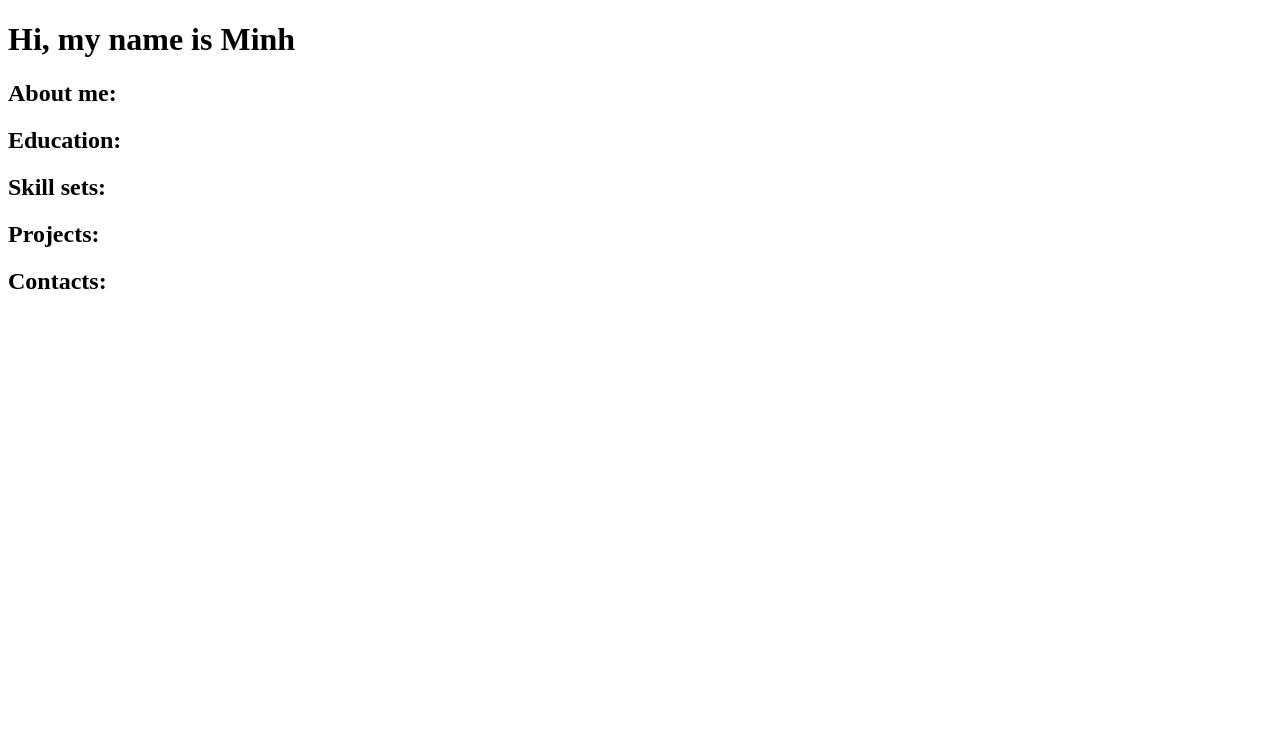
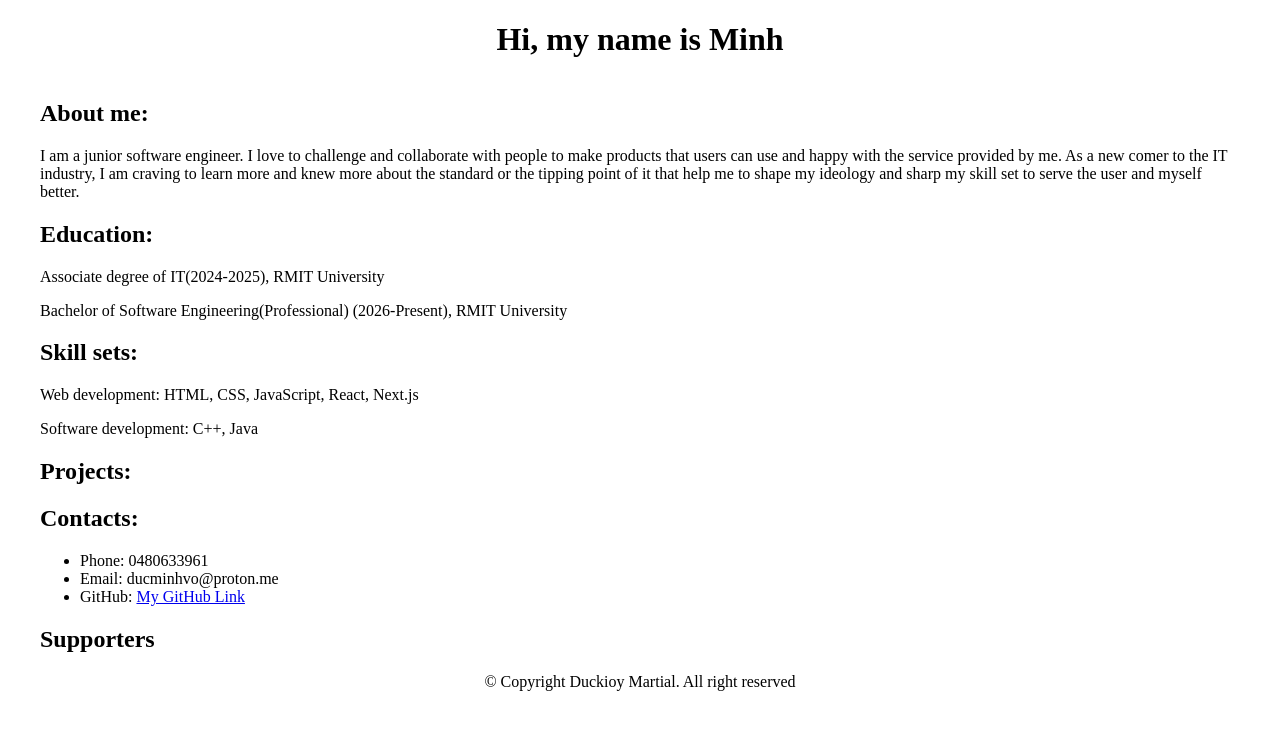
Before and after one commit to Duckioy/my-portfolio, a plain HTML site: page main.html in a window 1280 px wide. Drawn offline with Linux system fonts and the light colour scheme.

Commit message:
feat: foudataion for my profolio

```diff
--- a/main.html
+++ b/main.html
@@ -15,15 +15,23 @@
     <main>
       <section>
         <h2>About me:</h2>
-        <p></p>
+        <p>
+          I am a junior software engineer. I love to challenge and collaborate with people to
+          make products that users can use and happy with the service provided by me. As a new
+          comer to the IT industry, I am craving to learn more and knew more about the standard
+          or the tipping point of it that help me to shape my ideology and sharp my skill set to
+          serve the user and myself better.
+        </p>
       </section>
       <section>
         <h2>Education:</h2>
-        <p></p>
+        <p>Associate degree of IT(2024-2025), RMIT University</p>
+        <p>Bachelor of Software Engineering(Professional) (2026-Present), RMIT University</p>
       </section>
       <section>
         <h2>Skill sets:</h2>
-        <p></p>
+        <p>Web development: HTML, CSS, JavaScript, React, Next.js</p>
+        <p>Software development: C++, Java</p>
       </section>
       <section>
         <h2>Projects:</h2>
@@ -31,8 +39,16 @@
       </section>
       <section>
         <h2>Contacts:</h2>
+        <ul>
+          <li>Phone: 0480633961</li>
+          <li>Email: ducminhvo@proton.me</li>
+          <li>GitHub: <a href="https://github.com/Duckioy">My GitHub Link</a></li>
+        </ul>
+      </section>
+      <section>
+        <h2>Supporters</h2>
       </section>
     </main>
-    <footer></footer>
+    <footer>&copy; Copyright Duckioy Martial. All right reserved</footer>
   </body>
 </html>
--- a/style.css
+++ b/style.css
@@ -0,0 +1,20 @@
+:root {
+  margin: 0px;
+  padding: 0px;
+  box-sizing: border-box;
+}
+
+body {
+  margin: auto;
+  width: 1200px;
+}
+
+header {
+  display: flex;
+  justify-content: center;
+}
+
+footer {
+  display: flex;
+  justify-content: center;
+}
```
Also changed, not shown: projectsDetails.html (added).
